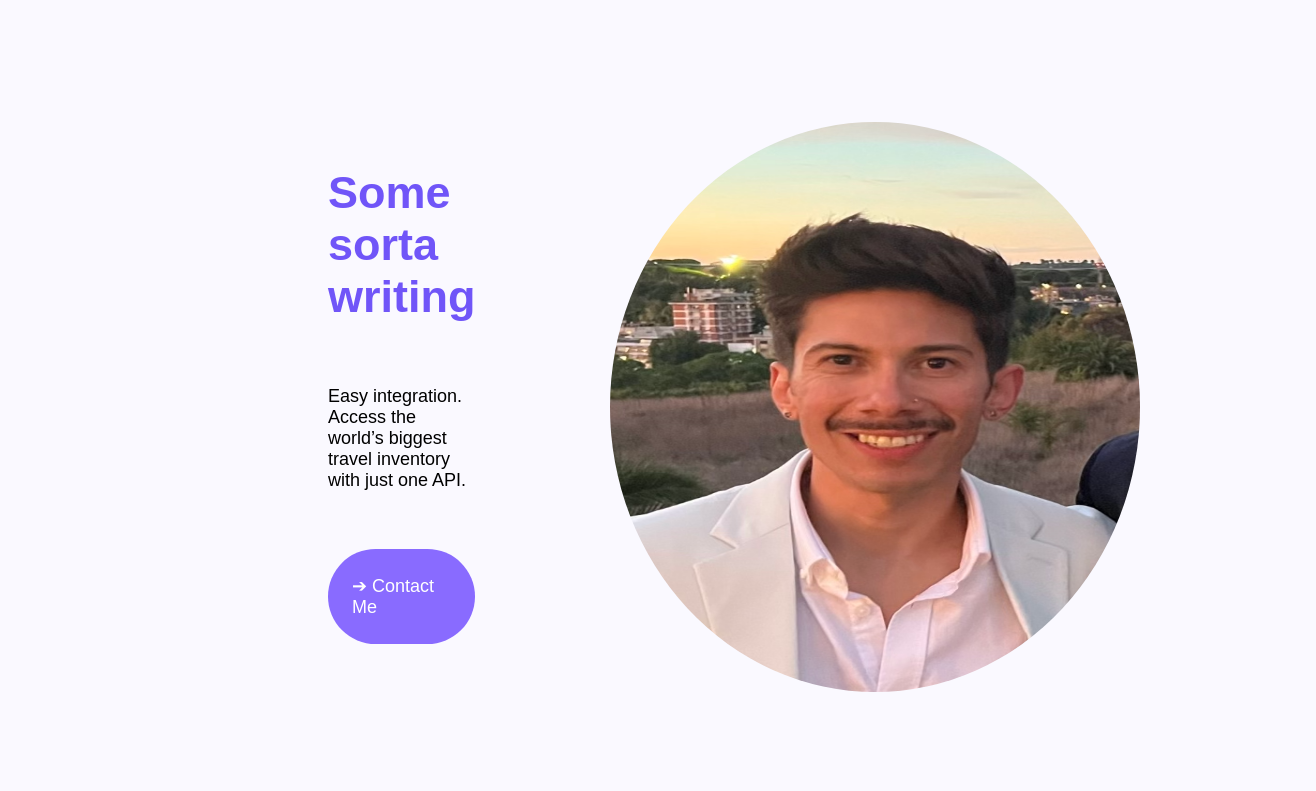
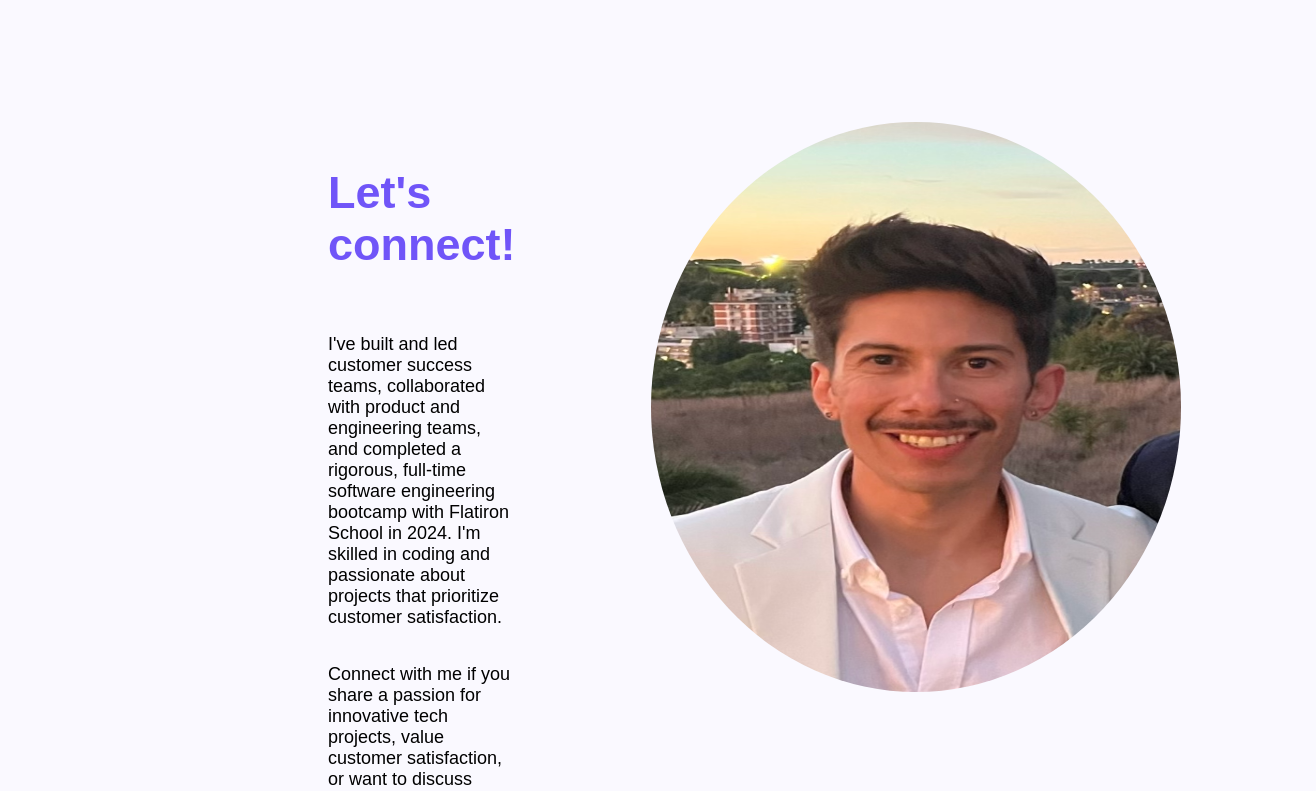
Before and after one commit to racosta323/rene-acosta-portfolio, a React (Create React App) app: page / in a window 1280 px wide. Shown: the part 4400-5191 px from the top of the page, 1316 px wide, since content can reach past the window. Built offline with nearby package versions, Linux system fonts and the light colour scheme.

Commit message:
updates about section

```diff
--- a/src/About.js
+++ b/src/About.js
@@ -4,9 +4,12 @@ function About(){
     return (
         <section className="about" id="about">
            <div id="bio">
-                <h3>Some sorta writing</h3>
+                <h3>Let's connect!</h3>
                 <p>
-                    Easy integration. Access the world’s biggest travel inventory with just one API.
+                    I've built and led customer success teams, collaborated with product and engineering teams, and completed a rigorous, full-time software engineering bootcamp with Flatiron School in 2024. I'm skilled in coding and passionate about projects that prioritize customer satisfaction.
+                </p>
+                <p>
+                    Connect with me if you share a passion for innovative tech projects, value customer satisfaction, or want to discuss software development and collaboration opportunities!
                 </p>
                 <div>
                     <ContactButton/>
--- a/src/App.css
+++ b/src/App.css
@@ -398,6 +398,7 @@ button a {
   margin-left:200px;
   display: flex;
   flex-direction: column;
+  width: 50%;
 }
 
 #bio p, #bio h3 {
--- a/src/Resume.js
+++ b/src/Resume.js
@@ -26,7 +26,9 @@ function Resume(){
 
             </div>
             <div className="bg">
-                <button>Check out my resume here!</button>
+                <button>
+                    <a href='Rene_Acosta_Resume.pdf' download>Check out my resume here!</a>
+                </button>
             </div>
         </section>
     )
```
Also changed, not shown: 1 other file (tests, documents, lock files or other folders).
